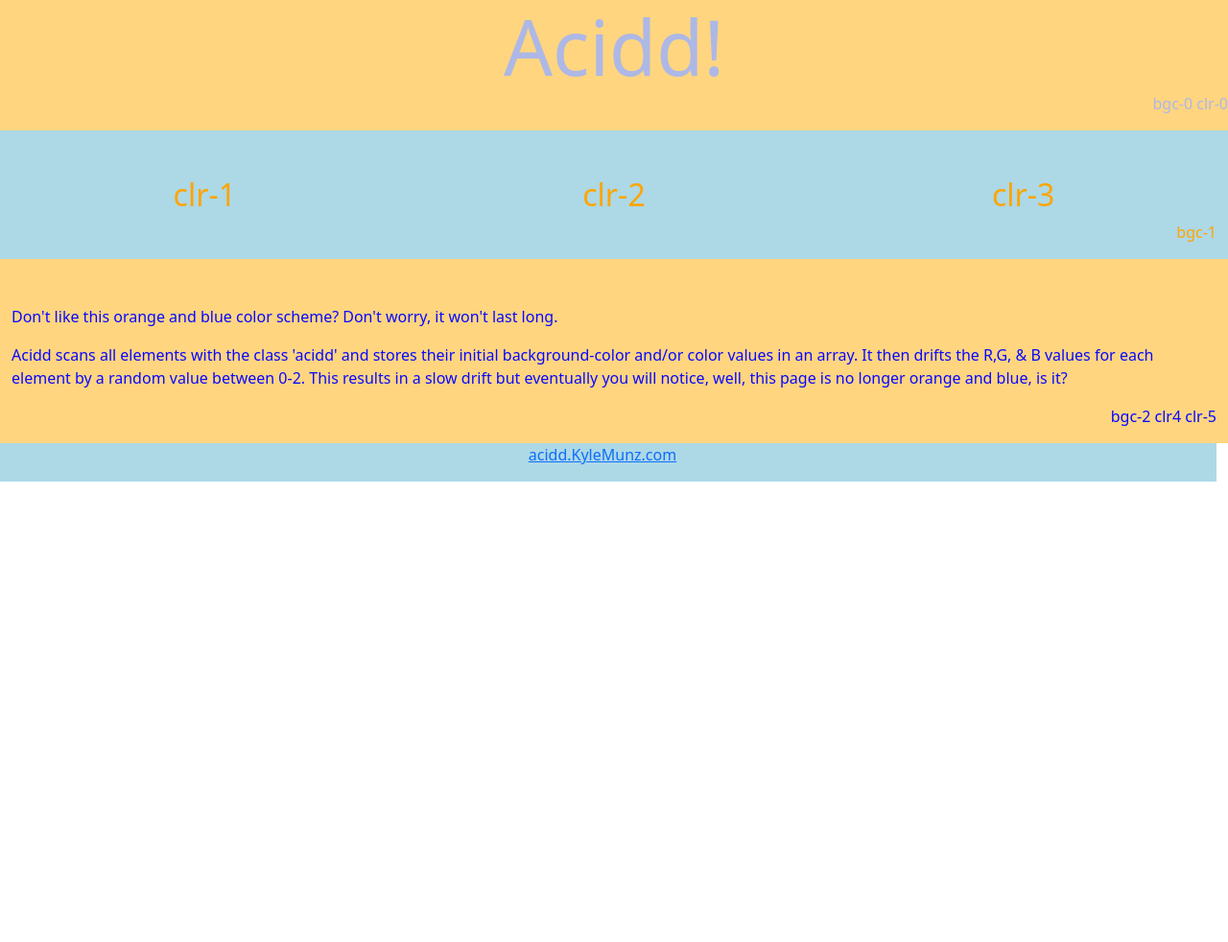
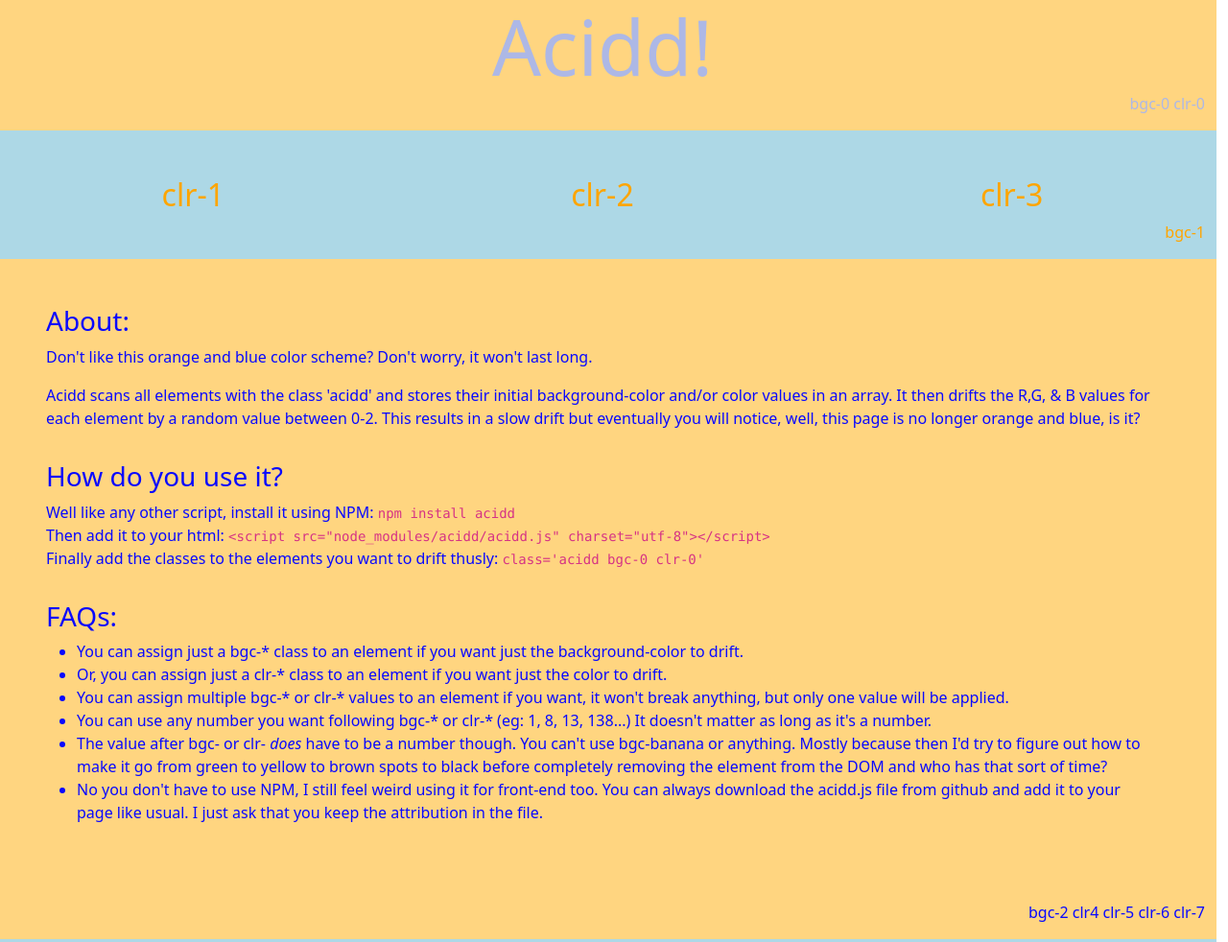
Before and after one commit to kyle138/acidd_kylemunz_com, a plain HTML site: page index.html in a window 1280 px wide. Shown: the top 982 px of the page at 96% size. Before the commit the page ends 800 px from the top, so only its background shows below. Drawn offline with nearby package versions, Linux system fonts and the light colour scheme.

Commit message:
About, How, and FAQs

```diff
--- a/css/style.css
+++ b/css/style.css
@@ -9,7 +9,7 @@
   background-color: #ADD8E6;
   color: #FFA500;
 }
-#row2 {
+.row2 {
   background-color: #FFD580;
   color: #0909FF;
 }
--- a/index.html
+++ b/index.html
@@ -14,15 +14,14 @@
  <body>
 
   <!-- jumbotron -->
-  <div class="row jumbotron bgc-0 clr-0">
+  <div class="col-sm-12 row jumbotron bgc-0 clr-0">
     <h1 class="text-center display-1">Acidd!</h1>
     <p class="text-end">bgc-0 clr-0</p>
   </div>
   <!-- End jumbotron -->
 
   <!-- Row 1 -->
-  <div id="row1" class="container-fluid text-center">
-    <div class="row pt-5 acidd bgc-1">
+  <div id="row1" class="col-sm-12 text-center row pt-5 acidd bgc-1">
       <div class="col-sm-4 acidd clr-1">
         <h2>clr-1</h2>
       </div>
@@ -32,29 +31,57 @@
       <div class="col-sm-4 acidd clr-3">
         <h2>clr-3</h2>
       </div>
-    </div>
-    <div class="row acidd bgc-1">
       <p class="text-end">bgc-1</p>
-    </div>
   </div>
   <!-- End Row 1 -->
 
   <!-- Row 2 -->
-  <div id="row2" class="container-fluid text-start">
-    <div class="row pt-5 acidd bgc-2">
+  <div class="col-sm-12 row row2 p-5 acidd bgc-2">
+    <h3>About:</h3>
     <p class="acidd clr-4">
       Don't like this orange and blue color scheme? Don't worry, it won't last long.
     </p>
     <p class="acidd clr-5">
       Acidd scans all elements with the class 'acidd' and stores their initial background-color and/or color values in an array. It then drifts the R,G, & B values for each element by a random value between 0-2. This results in a slow drift but eventually you will notice, well, this page is no longer orange and blue, is it?
     </p>
-      <p class="text-end acidd clr-5">bgc-2 clr4 clr-5</p>
+    <p class="acidd clr-6">
+      <h3>How do you use it?</h3>
+      <span>
+        Well like any other script, install it using NPM: <code>npm install acidd</code><br>
+        Then add it to your html: <code>&lt;script src="node_modules/acidd/acidd.js" charset="utf-8"&gt;&lt;/script&gt;</code><br>
+        Finally add the classes to the elements you want to drift thusly: <code>class='acidd bgc-0 clr-0'</code><br>
+      </span>
+    </p>
+
+    <p class="acidd clr-7">
+      <h3>FAQs:</h3>
+      <span>
+        <ul>
+          <li>You can assign just a bgc-* class to an element if you want just the background-color to drift.</li>
+          <li>Or, you can assign just a clr-* class to an element if you want just the color to drift.</li>
+          <li>You can assign multiple bgc-* or clr-* values to an element if you want, it won't break anything, but only one value will be applied.</li>
+          <li>You can use any number you want following bgc-* or clr-* (eg: 1, 8, 13, 138...) It doesn't matter as long as it's a number.</li>
+          <li>The value after bgc- or clr- <i>does</i> have to be a number though. You can't use bgc-banana or anything. Mostly because then I'd try to figure out how to make it go from green to yellow to brown spots to black before completely removing the element from the DOM and who has that sort of time?</li>
+          <li>No you don't have to use NPM, I still feel weird using it for front-end too. You can always download the acidd.js file from github and add it to your page like usual. I just ask that you keep the attribution in the file.</li>
+        </ul>
+      </span>
+    </p>
+
   </div>
+  <div class="col-sm-12 row row2 acidd bgc-2">
+    <p class="text-end acidd clr-5">bgc-2 clr4 clr-5 clr-6 clr-7</p>
   </div>
+  <!-- End Row 2 -->
 
   <!-- Footer -->
-  <footer class="row container-fluid text-center acidd bgc-3 clr-0">
-    <p><a href="https://acidd.kylemunz.com/">acidd.KyleMunz.com</a></p>
+  <footer class="col-sm-12 row text-center pt-3 acidd bgc-3 clr-0">
+    <p>
+      <a href="https://www.npmjs.com/package/acidd"><img src="https://nodei.co/npm/acidd.png" alt="NPM"></a>
+    </p>
+    <p>
+      <a href="https://github.com/kyle138/acidd">https://github.com/kyle138/acidd</a>
+    </p>
+    <p class="text-end">bgc-3 clr-0</p>
   </footer>
   <!-- End footer -->
 
```
Lines whose indentation alone changed are shown as unchanged.
